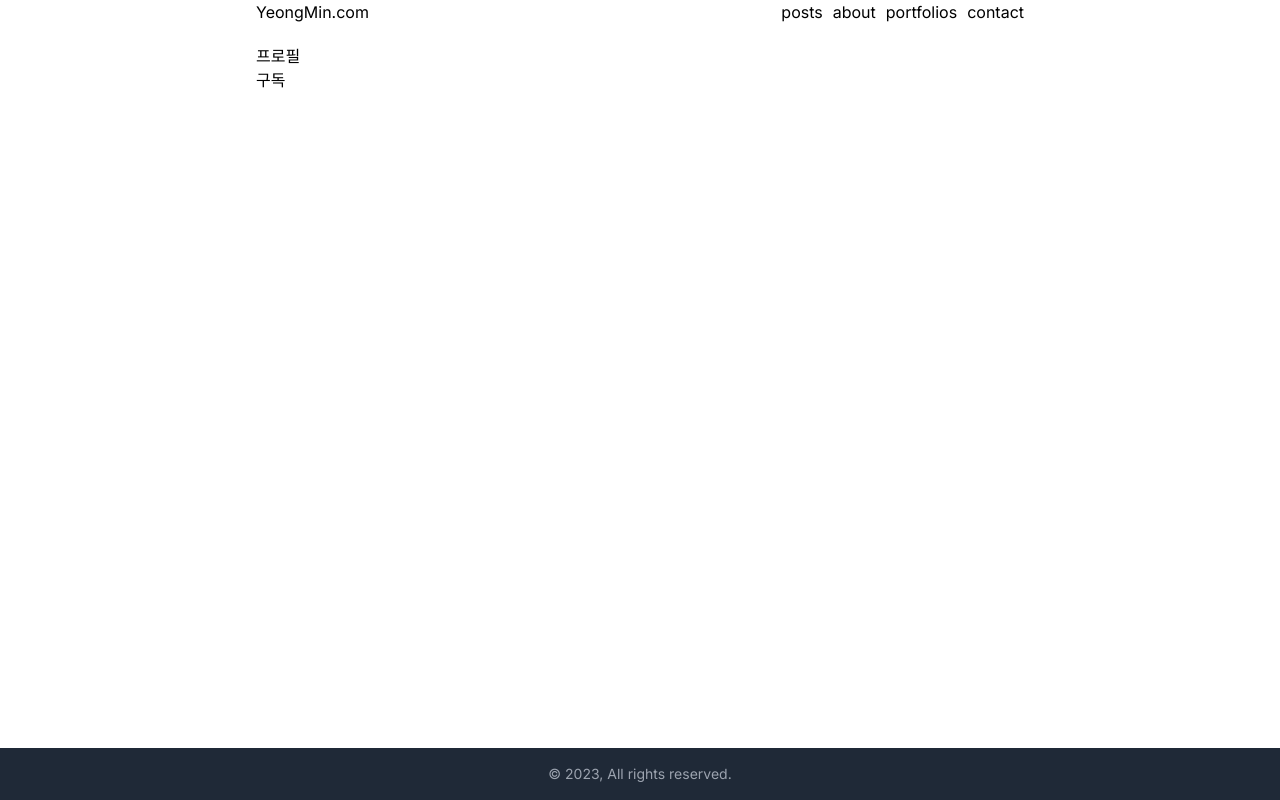
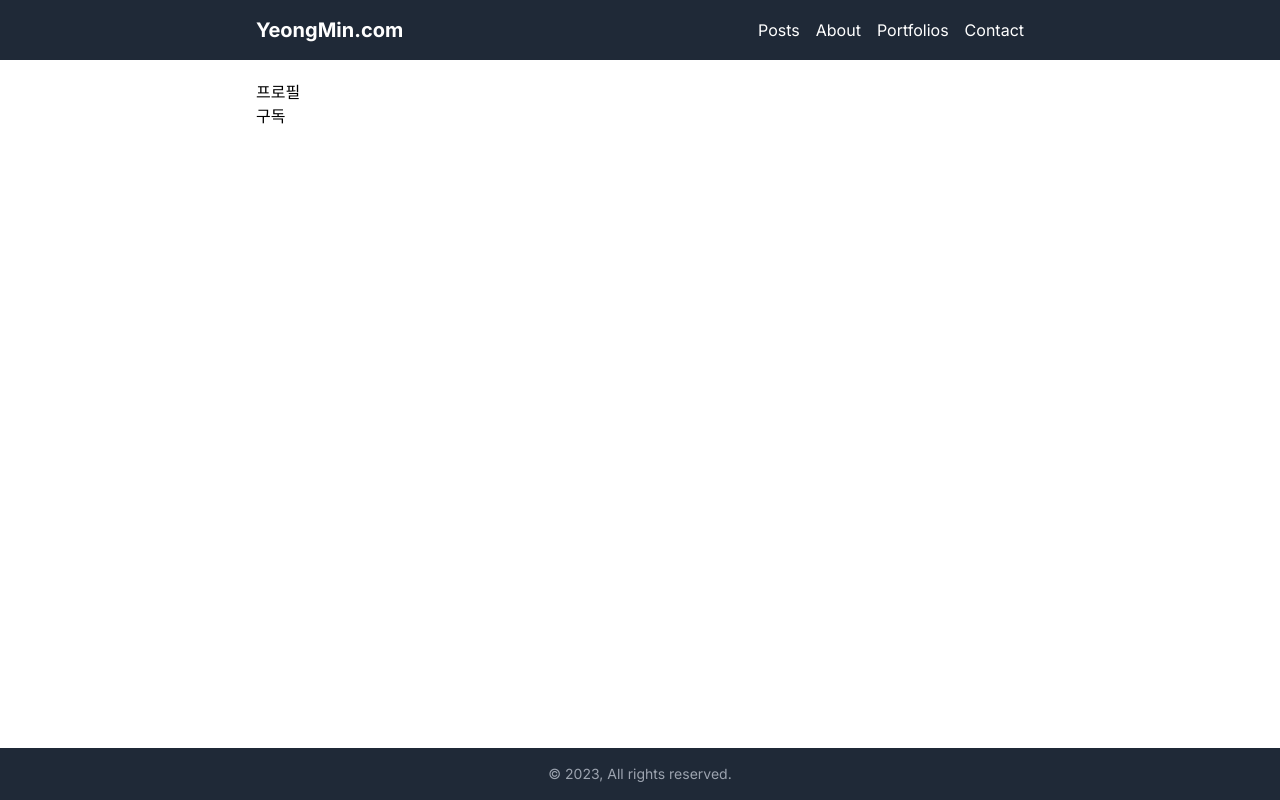
Before and after one commit to 0miiii/my-blog, a Next.js app: page / in a window 1280 px wide. Built offline with nearby package versions, Linux system fonts and the light colour scheme.

Commit message:
refactor: 링크 객체로 정리

```diff
--- a/src/components/Header.tsx
+++ b/src/components/Header.tsx
@@ -1,26 +1,39 @@
+"use client";
+
 import React from "react";
 import Link from "next/link";
+import { usePathname } from "next/navigation";
 
 const Header = () => {
+  const pathname = usePathname();
+  const links = [
+    { name: "Posts", path: "/posts" },
+    { name: "About", path: "/about" },
+    { name: "Portfolios", path: "/portfolios" },
+    { name: "Contact", path: "/contact" },
+  ];
+
   return (
-    <header className="flex justify-between max-w-3xl mx-auto">
-      <h1>
-        <Link href="/">YeongMin.com</Link>
-      </h1>
-      <ul className="flex gap-2.5">
-        <li>
-          <Link href="/posts">posts</Link>
-        </li>
-        <li>
-          <Link href="/about">about</Link>
-        </li>
-        <li>
-          <Link href="/portfolios">portfolios</Link>
-        </li>
-        <li>
-          <Link href="/contact">contact</Link>
-        </li>
-      </ul>
+    <header className="w-full py-4 sticky top-0 bg-gray-800 text-white">
+      <div className="flex justify-between items-center max-w-3xl mx-auto">
+        <h1 className="text-xl font-bold">
+          <Link href="/">YeongMin.com</Link>
+        </h1>
+        <ul className="flex gap-4">
+          {links.map((link) => (
+            <li key={link.name}>
+              <Link
+                href={link.path}
+                className={`hover:underline ${
+                  pathname === link.path && "underline"
+                }`}
+              >
+                {link.name}
+              </Link>
+            </li>
+          ))}
+        </ul>
+      </div>
     </header>
   );
 };
```
